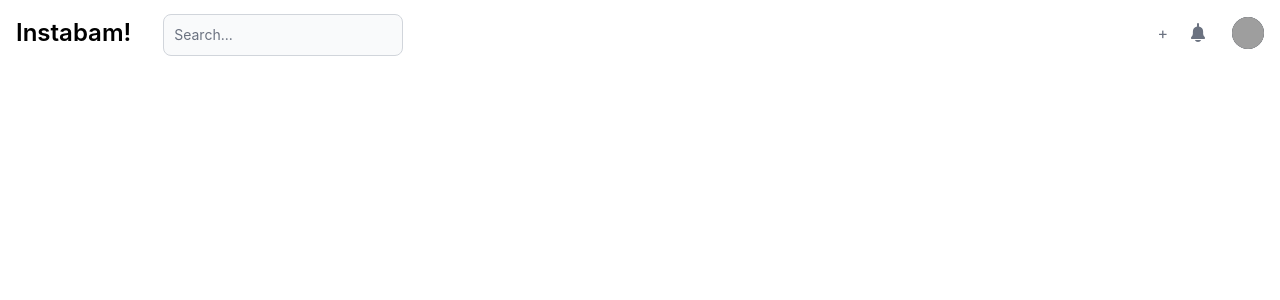
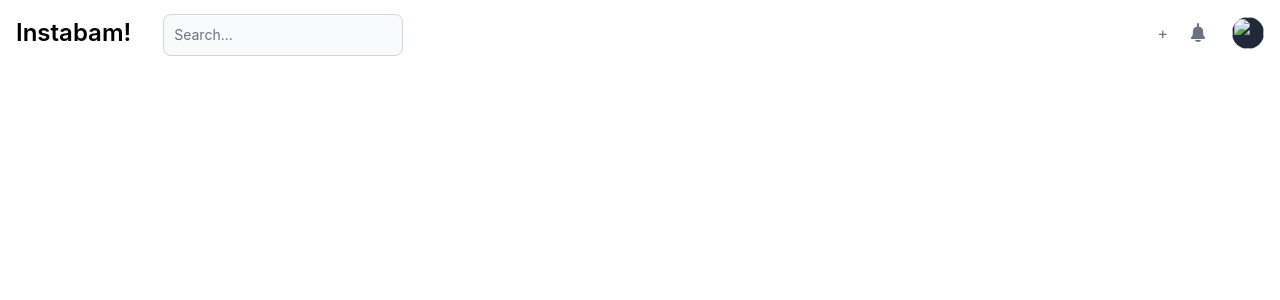
Before and after one commit to ikeasamoahansah/instabam, a Django app: page / in a window 1280 px wide. Shown: the top 300 px of the page. Run offline with Django 4.2, Linux system fonts and the light colour scheme; the visitor is signed in with stand-in values (Sample User, id 1); data that the repository does not hold is empty; some libraries are stand-ins or nearby versions; grey boxes are pictures that could not be loaded.

Commit message:
get userprofiles image

```diff
--- a/backend/socioApp/instabam/templates/instabam/layout.html
+++ b/backend/socioApp/instabam/templates/instabam/layout.html
@@ -117,7 +117,7 @@
                 </div>
                 <button type="button" class="flex mx-3 text-sm bg-gray-800 rounded-full md:mr-0 focus:ring-4 focus:ring-gray-300 dark:focus:ring-gray-600" id="user-menu-button" aria-expanded="false" data-dropdown-toggle="dropdown">
                     <span class="sr-only">Open user menu</span>
-                    <img class="w-8 h-8 rounded-full" src="https://flowbite.com/docs/images/people/profile-picture-5.jpg" alt="">
+                            <img class="w-8 h-8 rounded-full" src="{{user.userprofile.profileimg.url}}">
                 </button>
                 <!-- Dropdown menu -->
                 <div class="hidden z-50 my-4 w-56 text-base list-none bg-white rounded divide-y divide-gray-100 shadow dark:bg-gray-700 dark:divide-gray-600" id="dropdown">
```
